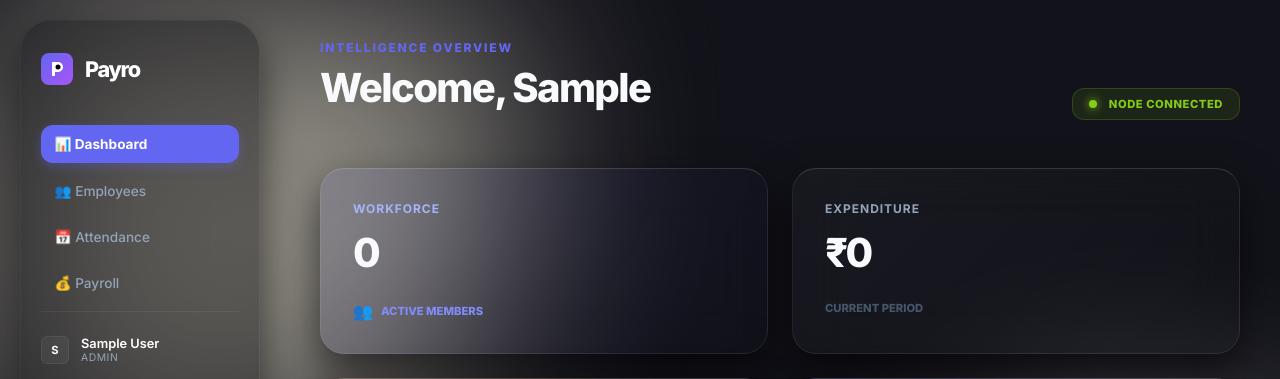
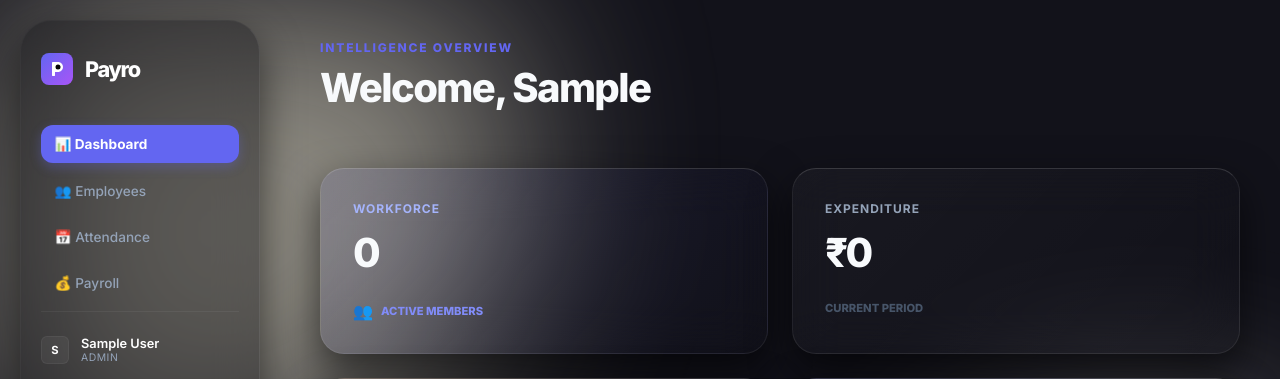
Before and after one commit to EmilGE7/payro, a Flask app: page /dashboard in a window 1280 px wide. Shown: the top 379 px of the page. Run offline with Flask 3, Linux system fonts and the light colour scheme; the visitor is signed in with stand-in values (Sample User, id 1); data comes from the database, SQL or seed files in the repository; data that the repository does not hold is empty; some libraries are stand-ins or nearby versions.

Commit message:
ui: remove node connected indicator from dashboard

```diff
--- a/templates/dashboard.html
+++ b/templates/dashboard.html
@@ -7,10 +7,7 @@
         <p style="color: var(--primary); font-size: 0.75rem; font-weight: 800; text-transform: uppercase; letter-spacing: 0.15em; margin-bottom: 0.5rem;">Intelligence Overview</p>
         <h1>Welcome, {{ current_user.name.split(' ')[0] }}</h1>
     </div>
-    <div id="connection-status" style="display: flex; align-items: center; gap: 0.75rem; padding: 0.5rem 1rem; background: rgba(132, 204, 22, 0.1); border: 1px solid rgba(132, 204, 22, 0.2); border-radius: 12px;">
-        <div style="width: 8px; height: 8px; background: #84cc16; border-radius: 50%; box-shadow: 0 0 10px #84cc16;"></div>
-        <span style="font-size: 0.7rem; font-weight: 800; color: #84cc16; text-transform: uppercase; letter-spacing: 0.05em;">Node Connected</span>
-    </div>
+
 </header>
 
 <div class="grid-stats">
```
